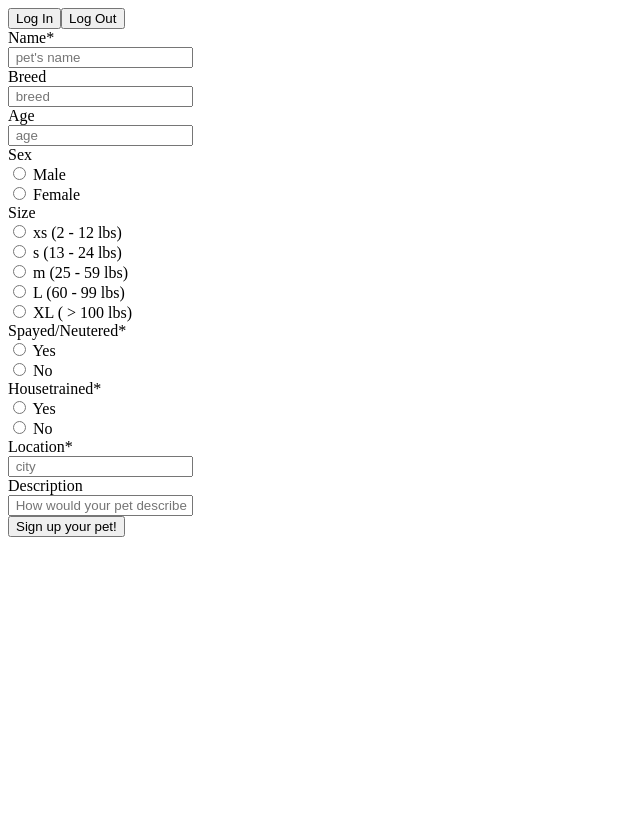
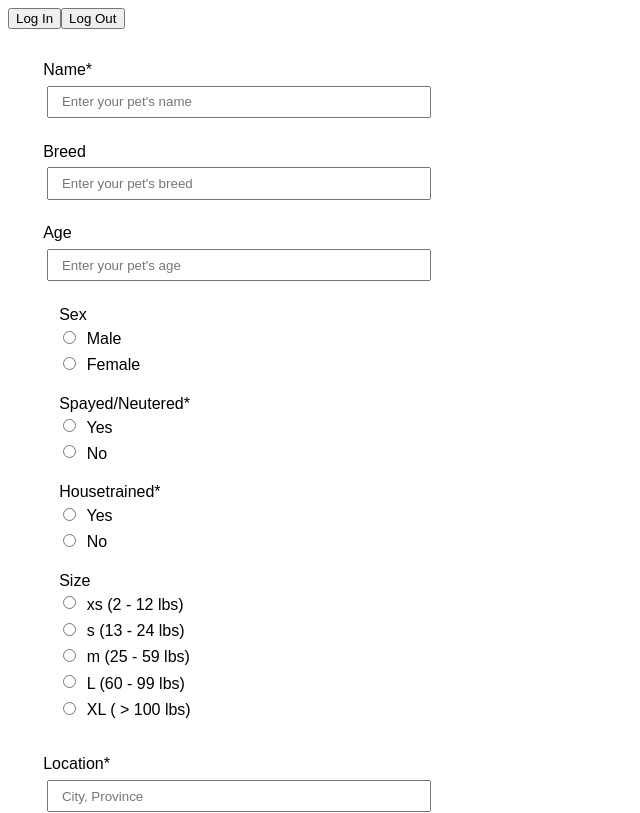
Before and after one commit to miaju/pawsome-pals, a React (Create React App) app: page / in a window 1280 px wide. Shown: the top 813 px of the page, without its empty margins (0-640 px from the left). Built offline with nearby package versions, Linux system fonts and the light colour scheme; no server answers.

Commit message:
Start css for Form

```diff
--- a/src/components/Form.js
+++ b/src/components/Form.js
@@ -1,4 +1,5 @@
 import { useState, React } from "react";
+import './styling/Form.scss'
 
 export default function Form(props) {
   function useControlledInput(initial) {
@@ -35,47 +36,54 @@ export default function Form(props) {
       location,
       description
     }
+
+    // props.[Function(newProfile)] ==> Use this to ... thread? This information needs to be passed to PetListItem?
     // console.log(newProfile)
   }
-
 
   return (
     <div className="container">
     <form className="new-profile" onSubmit={onSubmit} autoComplete="off">
 
+      <div className="text-input">
     <label htmlFor="name">Name*</label><br/>
-      <input {...name} id="name" placeholder=" pet's name" required /><br/>
+      <input {...name} id="name" placeholder="Enter your pet's name" required /><br/><br/>
 
     <label htmlFor="breed">Breed</label><br/>
-      <input {...breed} id="breed" placeholder=" breed" /><br/>
+      <input {...breed} id="breed" placeholder="Enter your pet's breed" /><br/><br/>
 
     <label htmlFor="age">Age</label><br />
-      <input {...age} id="age" placeholder=" age" /><br/>
+      <input {...age} id="age" placeholder="Enter your pet's age" /><br/><br/>
+      </div>
 
+<div className="radios">
     <label htmlFor="sex">Sex</label><br />
-      <input {...sex} value="Male" type="radio" name="sex" id="sex" /> Male<br/>
-      <input {...sex} value="Female" type="radio" name="sex" id="sex" /> Female<br/>
+      <input {...sex} value="Male" type="radio" name="sex" /> Male<br/>
+      <input {...sex} value="Female" type="radio" name="sex" /> Female<br/><br/>
+
+    <label htmlFor="fixed">Spayed/Neutered*</label><br />
+      <input {...fixed} value="Yes" type="radio" name="fixed" required /> Yes<br/>
+      <input {...fixed} value="No" type="radio" name="fixed" /> No<br/><br/>
+
+    <label htmlFor="trained">Housetrained*</label><br />
+      <input {...housetrained} value="Yes" type="radio" name="trained" required /> Yes<br/>
+      <input {...housetrained} value="No" type="radio" name="trained" /> No<br/><br/>
 
     <label htmlFor="size">Size</label><br />
-      <input {...size} value="xs (2 - 12 lbs)" type="radio" name="size" id="size" /> xs (2 - 12 lbs)<br/>
-      <input {...size} value="s (13 - 24 lbs)" type="radio" name="size" id="size" /> s (13 - 24 lbs)<br/>
-      <input {...size} value="m (25 - 59 lbs)" type="radio" name="size" id="size" /> m (25 - 59 lbs)<br/>
-      <input {...size} value="L (60 - 99 lbs)" type="radio" name="size" id="size" /> L (60 - 99 lbs)<br/>
-      <input {...size} value="XL (over 100 lbs)" type="radio" name="size" id="size" /> XL ( > 100 lbs)<br/>
+      <input {...size} value="xs (2 - 12 lbs)" type="radio" name="size" /> xs (2 - 12 lbs)<br/>
+      <input {...size} value="s (13 - 24 lbs)" type="radio" name="size" /> s (13 - 24 lbs)<br/>
+      <input {...size} value="m (25 - 59 lbs)" type="radio" name="size" /> m (25 - 59 lbs)<br/>
+      <input {...size} value="L (60 - 99 lbs)" type="radio" name="size" /> L (60 - 99 lbs)<br/>
+      <input {...size} value="XL (over 100 lbs)" type="radio" name="size" /> XL ( > 100 lbs)<br/><br/>
+      </div>
 
-    <label htmlFor="fixed">Spayed/Neutered*</label><br />
-      <input {...fixed} value="Yes" type="radio" name="fixed" id="fixed" required /> Yes<br/>
-      <input {...fixed} value="No" type="radio" name="fixed" id="fixed" /> No<br/>
-
-    <label htmlFor="trained">Housetrained*</label><br />
-      <input {...housetrained} value="Yes" type="radio" name="trained" id="trained" required /> Yes<br/>
-      <input {...housetrained} value="No" type="radio" name="trained" id="trained" /> No<br/>
-
+      <div className="text-input">
     <label htmlFor="location">Location*</label><br />
-      <input {...location} id="location" placeholder=" city" required /><br/>
+      <input {...location} id="location" placeholder="City, Province" required /><br/><br/>
+      </div>
 
     <label htmlFor="description">Description</label><br />
-      <input {...description} id="description" placeholder=" How would your pet describe theirself?" /><br/>
+      <input {...description} id="description" placeholder="How would your pet describe themselves?" /><br/>
 
       <button type="submit">Sign up your pet!</button>
     </form>
--- /dev/null
+++ b/src/components/styling/Form.scss
@@ -0,0 +1,40 @@
+.container {
+  margin: 2em;
+  font-size: medium;
+  font-family: Arial, Helvetica, sans-serif;
+  button {
+    margin: .5em;
+    background-color: yellow;
+    font-size: x-large;
+  }
+}
+
+input {
+  margin: .5em;
+  padding: 1em;
+}
+
+label {
+  margin: .2em;
+  font-size: medium;
+}
+
+.text-input {
+  input {
+    width: 30%;
+    padding: .5em .5em .5em 1em;
+  }
+}
+
+.radios {
+  margin: 0 1em 1em 1em;
+  width: 40%;
+}
+
+
+#description {
+    width: 70%;
+    font-size: large;
+}
+
+// top right bottom left
```
